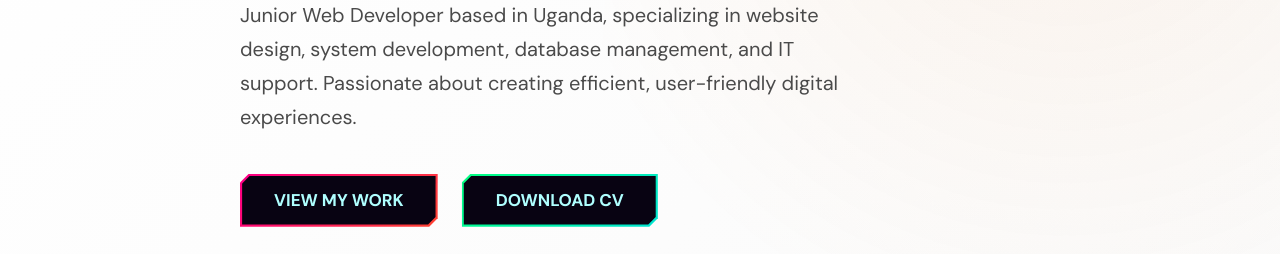
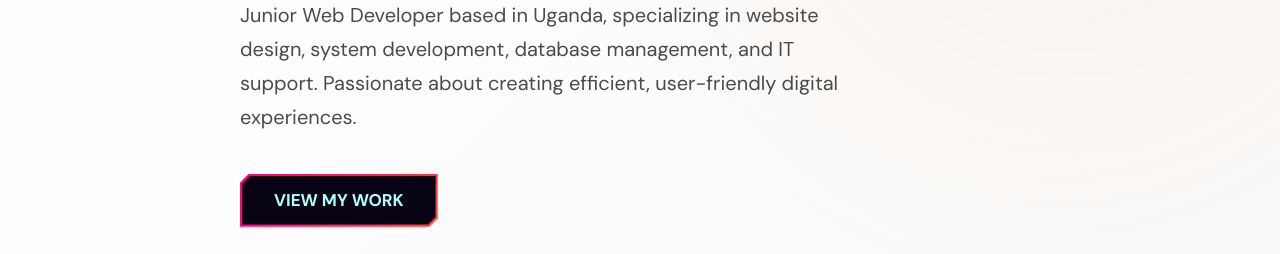
Before and after one commit to possile/possible, a plain HTML site: page index.html in a window 1280 px wide. Shown: the part 348-602 px from the top of the page. Drawn offline with nearby package versions, Linux system fonts and the light colour scheme.

Commit message:
Update index.html

```diff
--- a/index.html
+++ b/index.html
@@ -895,7 +895,7 @@
                 </p>
                 <div class="hero-cta">
                     <a href="#projects" class="btn btn-primary">View My Work</a>
-                    <a href="cv-placeholder.pdf" class="btn btn-secondary" download>Download CV</a>
+                   <!-- <a href="cv-placeholder.pdf" class="btn btn-secondary" download>Download CV</a>-->
                 </div>
 
                 <!-- Social Media Buttons -->
```
